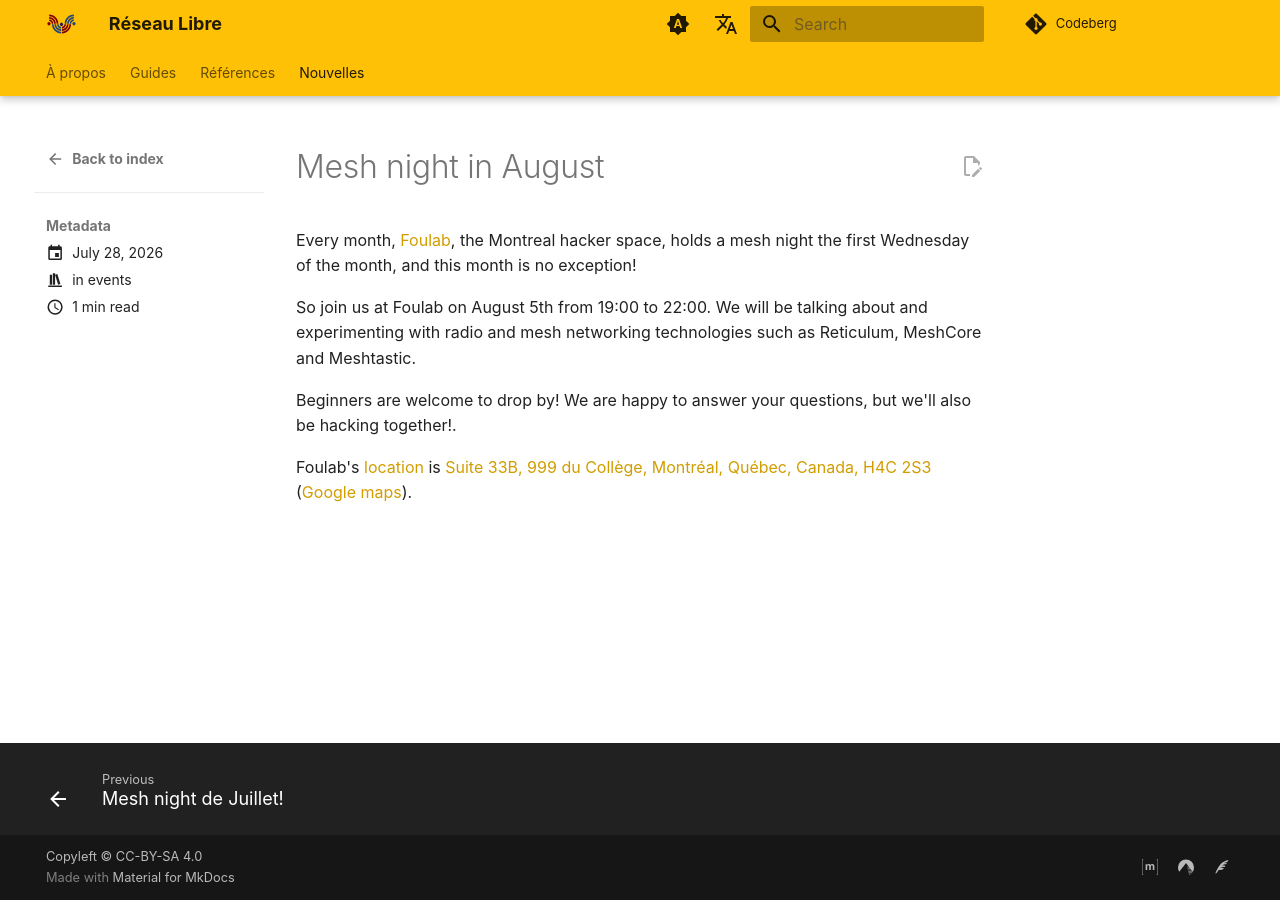
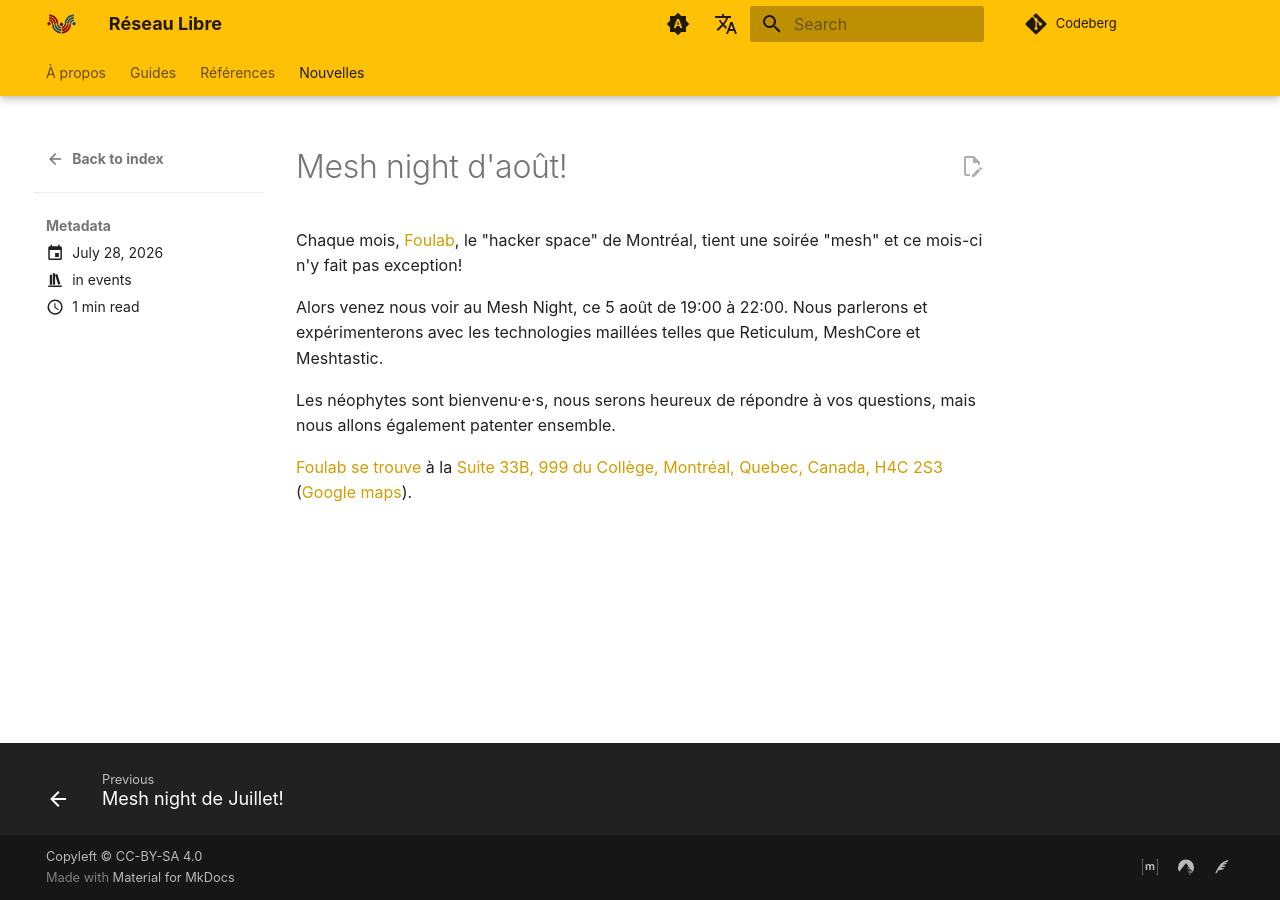
Before and after one commit to ReseauLibre/lora.reseaulibre.ca, an MkDocs documentation site: the page built from docs/news/posts/2026-07-28-aug-mesh-night.md, in a window 1280 px wide. Built offline with MkDocs 1.6.1 and Material for MkDocs 9.7.7, drawn with Linux system fonts in a browser that asks for light colours; plug-ins that fetch from the network failed and are left out; comment, search, counter and statistics services are not loaded.

Commit message:
translate mesh night announce

```diff
--- a/docs/news/posts/2026-07-28-aug-mesh-night.md
+++ b/docs/news/posts/2026-07-28-aug-mesh-night.md
@@ -2,30 +2,28 @@
 date:
   created: 2026-07-28
   actual:  2026-08-05
-title: Mesh night in August
+title: Mesh night d'août!
 categories:
   - events
 ---
 
-Every month, [Foulab][], the Montreal hacker space, holds a mesh
-night the first Wednesday of the month, and this month is
-no exception!  <!-- post link when ready:
-https://foulab.org/news/events-may-2026/ -->
+Chaque mois, [Foulab][], le "hacker space" de Montréal, tient une
+soirée "mesh" et ce mois-ci n'y fait pas exception!
 
  [Foulab]: https://foulab.org/
 
 <!-- more -->
 
-So join us at Foulab on August 5th from 19:00 to 22:00. We will be
-talking about and experimenting with radio and mesh networking
-technologies such as Reticulum, MeshCore and Meshtastic.
+Alors venez nous voir au Mesh Night, ce 5 août de 19:00 à 22:00. Nous
+parlerons et expérimenterons avec les technologies maillées telles que
+Reticulum, MeshCore et Meshtastic.
 
-Beginners are welcome to drop by! We are happy to answer your
-questions, but we'll also be hacking together!.
+Les néophytes sont bienvenu·e·s, nous serons heureux de répondre à vos
+questions, mais nous allons également patenter ensemble.
 
-Foulab's [location][] is [Suite 33B, 999 du Collège, Montréal,
-Québec, Canada, H4C 2S3][] ([Google maps][]).
+[Foulab se trouve][location] à la [Suite 33B, 999 du Collège, Montréal,
+Quebec, Canada, H4C 2S3][] ([Google maps][]).
 
 [location]: https://foulab.org/location/
-[Google maps]: https://www.google.com/maps/place/999+Rue+du+Coll%C3%A8ge,+Montr%C3%A9al,+QC+H4C+2S2,+Canada
-[Suite 33B, 999 du Collège, Montréal, Québec, Canada, H4C 2S3]: https://www.openstreetmap.org/node/717702812
+ [Google maps]: https://www.google.com/maps/place/999+Rue+du+Coll%C3%A8ge,+Montr%C3%A9al,+QC+H4C+2S2,+Canada
+ [Suite 33B, 999 du Collège, Montréal, Quebec, Canada, H4C 2S3]: https://www.openstreetmap.org/node/717702812
```
